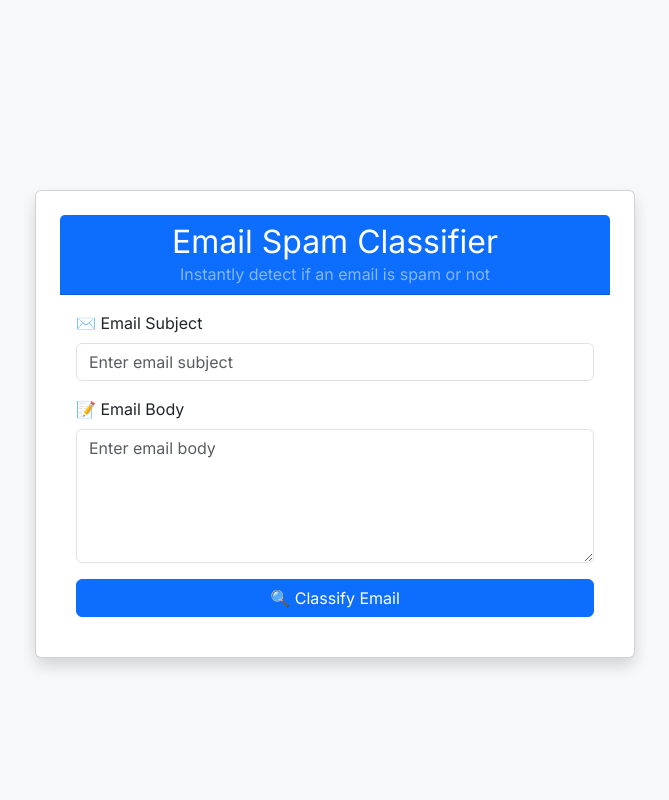
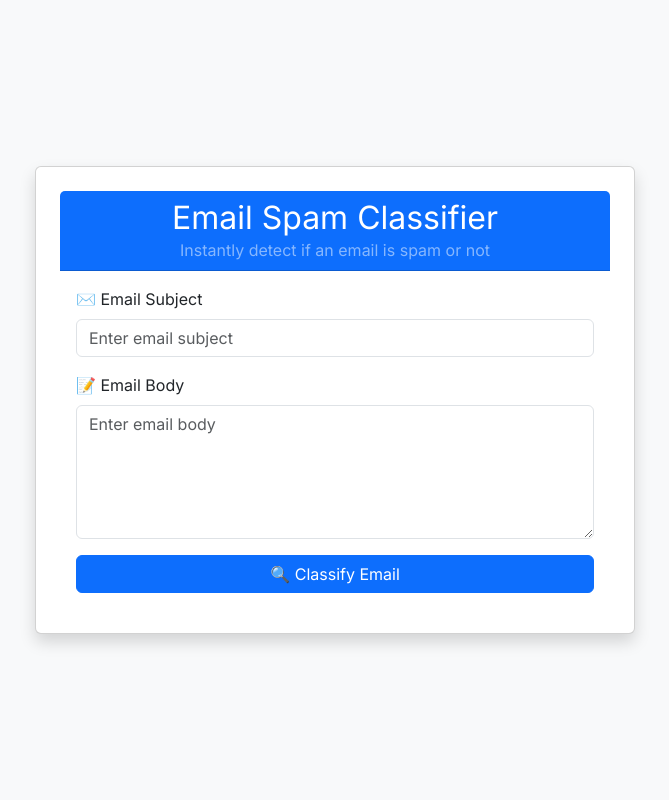
Before and after one commit to jessie726/Phishing-Email-Detector, a Flask app: page / in a window 1280 px wide. Shown: the whole page, without its empty margins (47-716 px from the left). Run offline with Flask 3, Linux system fonts and the light colour scheme; parts of the project's set-up code (start-up, migrations or seed data) failed here and were passed over.

Commit message:
Update index.html

```diff
--- a/templates/index.html
+++ b/templates/index.html
@@ -13,8 +13,8 @@
         }
     </style>
 </head>
-<body class="bg-light d-flex justify-content-center align-items-center" style="min-height: 100vh;">
-    <div class="container mt-5">
+<body class="bg-light d-flex justify-content-center align-items-center vh-100">
+    <div class="container">
         <div class="card shadow p-4" style="max-width: 600px; width: 100%;">
             <div class="card-header text-center bg-primary text-white">
                 <h2 class="mb-0"><i class="bi bi-envelope-fill"></i> Email Spam Classifier</h2>
```
